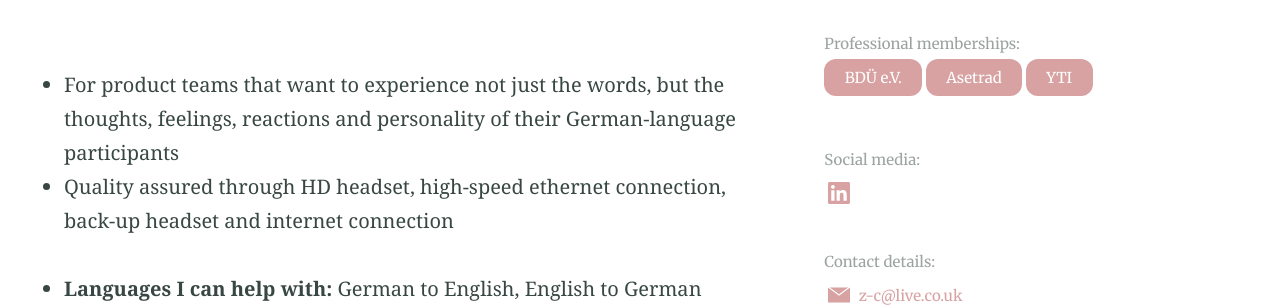
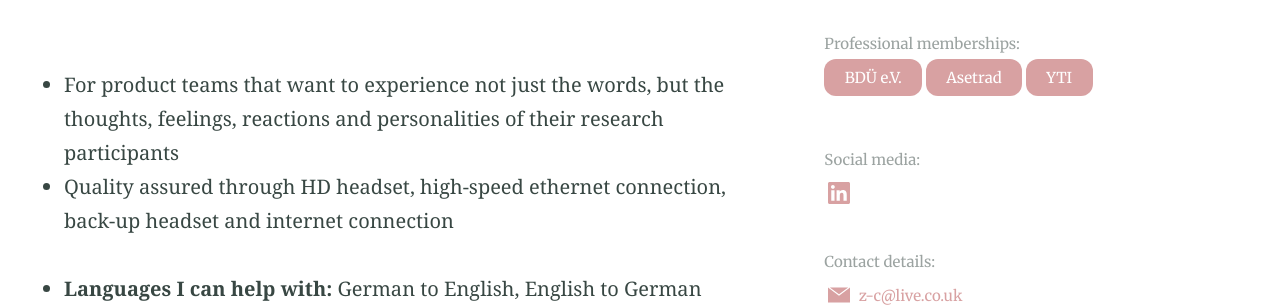
Before and after one commit to Website-2/zbp-language-services.github.io, a Jekyll site: the page built from services.md, in a window 1280 px wide and 900 px high, scrolled down 441 px. Shown: the part 189-496 px from the top of the window. Built offline with Jekyll 4.4.1, drawn with Linux system fonts in a browser that asks for light colours.

Commit message:
Text update

```diff
--- a/services.md
+++ b/services.md
@@ -10,7 +10,7 @@ aside: true
 <br>
 <h5>Market research interpreting</h5>
 <br>
-* For product teams that want to experience not just the words, but the thoughts, feelings, reactions and personality of their German-language participants
+* For product teams that want to experience not just the words, but the thoughts, feelings, reactions and personalities of their research participants
 * Quality assured through HD headset, high-speed ethernet connection, back-up headset and internet connection
 <br><br>
 * **Languages I can help with:** German to English, English to German
```
